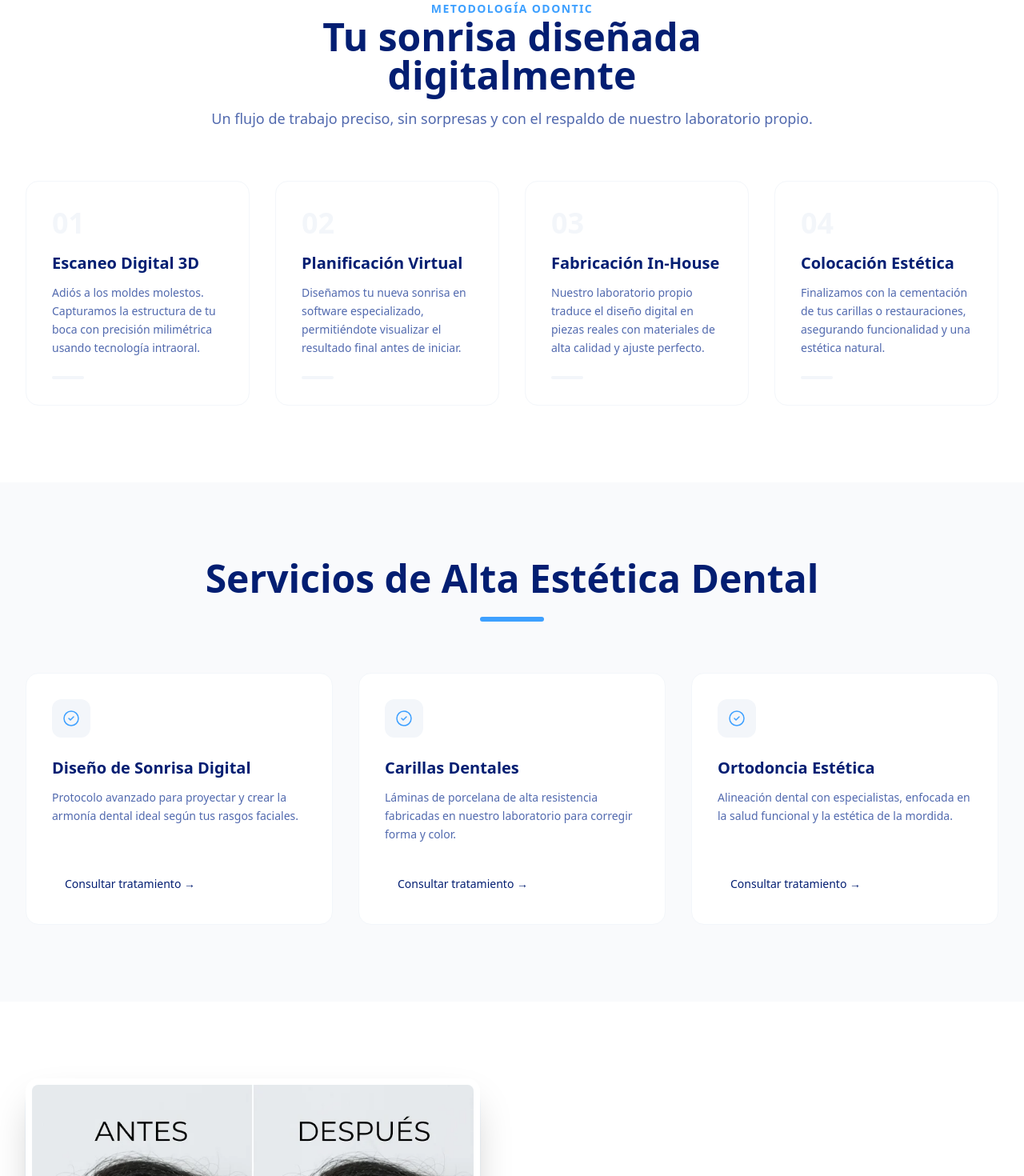
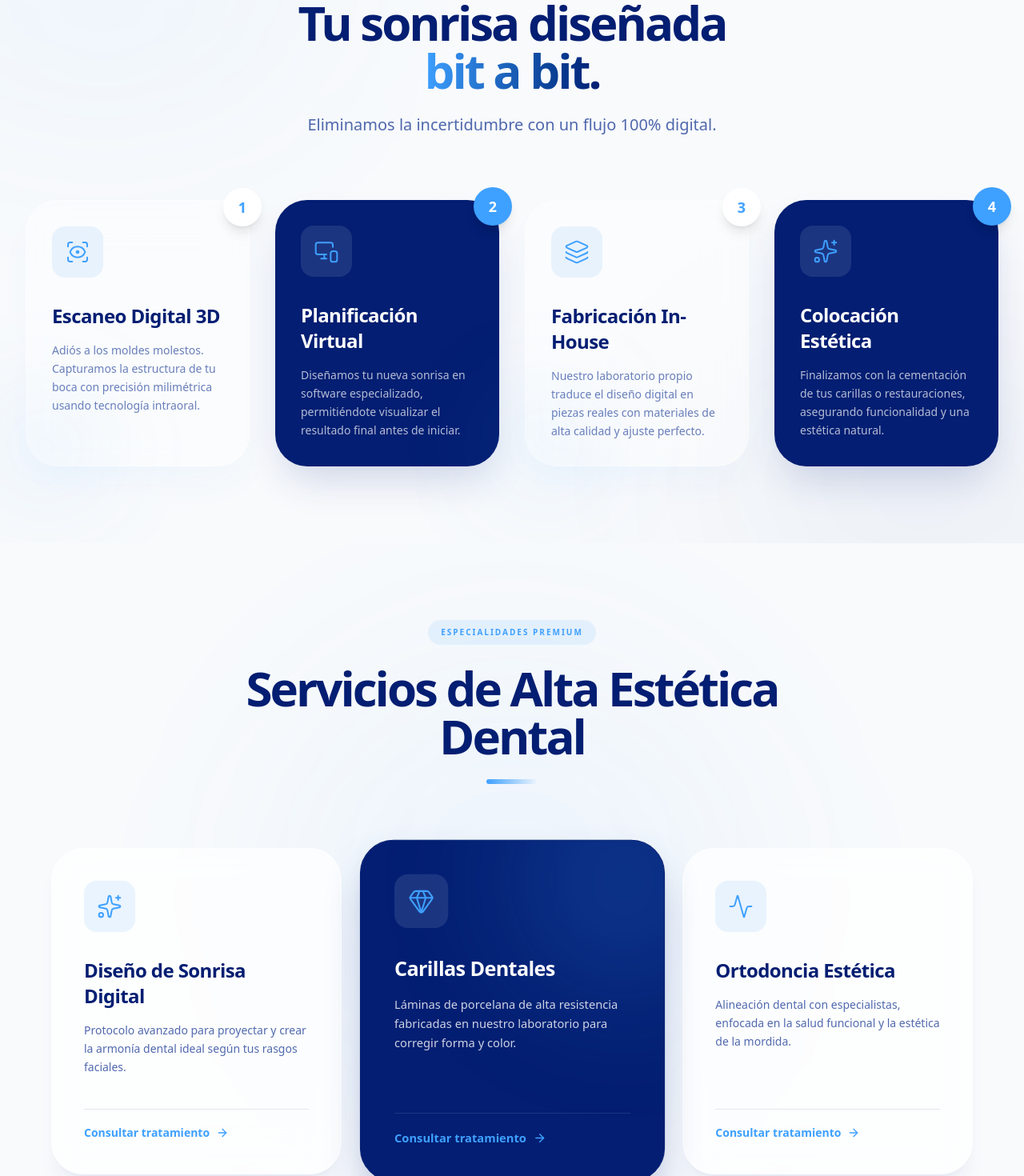
Before and after one commit to cursosdigital360-dot/WEBODNTIC, a Next.js app: page / in a window 1280 px wide. Shown: the part 1972-3442 px from the top of the page at 80% size. Built offline with nearby package versions, Linux system fonts and the light colour scheme.

Commit message:
update s5

```diff
--- a/components/sections/ProcessSection.tsx
+++ b/components/sections/ProcessSection.tsx
@@ -1,32 +1,44 @@
+'use client';
 import React from 'react';
 import { siteConfig } from '@/content/site.config';
 import Section from '@/components/ui/Section';
 import ProcessStepCard from '@/components/shared/ProcessStepCard';
+import { ScanEye, MonitorSmartphone, Layers, Sparkles } from 'lucide-react';
 
 export default function ProcessSection() {
   const { process } = siteConfig;
+  const icons = [ScanEye, MonitorSmartphone, Layers, Sparkles];
 
   return (
-    <Section id="proceso" className="bg-white">
-      <div className="text-center max-w-3xl mx-auto mb-16 space-y-4">
-        <span className="text-[#3EA0FF] font-bold uppercase tracking-widest text-sm">
-          Metodología Odontic
-        </span>
-        <h2 className="text-3xl md:text-5xl font-bold text-[#031E72]">
-          Tu sonrisa diseñada digitalmente
+    <Section id="proceso" className="bg-[#F8FAFC] relative overflow-hidden py-24">
+      {/* Fondo dinámico: rompe el blanco puro */}
+      <div className="absolute top-0 left-0 w-full h-full overflow-hidden pointer-events-none">
+        <div className="absolute -top-[10%] -left-[10%] w-[40%] h-[40%] bg-[#3EA0FF]/5 rounded-full blur-[120px]" />
+        <div className="absolute -bottom-[10%] -right-[10%] w-[40%] h-[40%] bg-[#031E72]/5 rounded-full blur-[120px]" />
+      </div>
+
+      <div className="text-center max-w-4xl mx-auto mb-20 space-y-6 relative z-10">
+        <h2 className="text-4xl md:text-6xl font-black text-[#031E72] tracking-tighter">
+          Tu sonrisa diseñada <br />
+          <span className="text-transparent bg-clip-text bg-gradient-to-r from-[#3EA0FF] to-[#031E72]">
+            bit a bit.
+          </span>
         </h2>
-        <p className="text-[#072A8C]/70 text-lg">
-          Un flujo de trabajo preciso, sin sorpresas y con el respaldo de nuestro laboratorio propio.
+        <p className="text-[#072A8C]/70 text-xl font-medium">
+          Eliminamos la incertidumbre con un flujo 100% digital.
         </p>
       </div>
 
-      <div className="grid grid-cols-1 md:grid-cols-2 lg:grid-cols-4 gap-6 lg:gap-8">
+      <div className="grid grid-cols-1 md:grid-cols-2 lg:grid-cols-4 gap-8 relative z-10">
         {process.steps.map((step, index) => (
           <ProcessStepCard
             key={index}
-            index={index + 1}
+            index={(index + 1).toString()}
             title={step.title}
             description={step.description}
+            Icon={icons[index]}
+            // Aquí está la magia del ritmo visual
+            isDark={index % 2 !== 0}
           />
         ))}
       </div>
--- a/components/sections/ServicesSection.tsx
+++ b/components/sections/ServicesSection.tsx
@@ -1,22 +1,34 @@
+'use client';
 import React from 'react';
 import { siteConfig } from '@/content/site.config';
 import Section from '@/components/ui/Section';
 import ServiceCard from '@/components/shared/ServiceCard';
+// Iconos de Lucide: Brillos para Diseño, Diamante para Carillas, Latido para Ortodoncia
+import { Sparkles, Gem, Activity } from 'lucide-react';
 
 export default function ServicesSection() {
   const { services, contact } = siteConfig;
-  const waLink = `https://wa.me/${contact.whatsapp.replace('+', '')}`;
+  // Botón con el mensaje prellenado conectado!
+  const waLink = `https://wa.me/${contact.whatsapp.replace('+', '')}?text=${encodeURIComponent(contact.whatsappMessage)}`;
+
+  const icons = [Sparkles, Gem, Activity];
 
   return (
-    <Section id="servicios" className="bg-[#F3F6FA]/50">
-      <div className="text-center max-w-3xl mx-auto mb-16">
-        <h2 className="text-3xl md:text-5xl font-bold text-[#031E72] mb-6">
+    <Section id="servicios" className="bg-[#F8FAFC] relative overflow-hidden py-24">
+      {/* Luz de fondo sutil para dar ambiente de modernidad */}
+      <div className="absolute top-1/2 left-1/2 -translate-x-1/2 -translate-y-1/2 w-[600px] h-[600px] bg-[#3EA0FF]/5 rounded-full blur-[120px] pointer-events-none" />
+
+      <div className="text-center max-w-3xl mx-auto mb-20 relative z-10">
+        <span className="text-[#3EA0FF] font-bold uppercase tracking-[0.2em] text-[10px] bg-[#3EA0FF]/10 px-4 py-2 rounded-full mb-6 inline-block">
+          Especialidades Premium
+        </span>
+        <h2 className="text-4xl md:text-5xl lg:text-6xl font-black text-[#031E72] tracking-tighter mb-6">
           {services.title}
         </h2>
-        <div className="w-20 h-1.5 bg-[#3EA0FF] mx-auto rounded-full" />
+        <div className="w-16 h-1.5 bg-gradient-to-r from-[#3EA0FF] to-transparent mx-auto rounded-full" />
       </div>
 
-      <div className="grid grid-cols-1 md:grid-cols-2 lg:grid-cols-3 gap-8">
+      <div className="grid grid-cols-1 md:grid-cols-3 gap-6 lg:gap-8 relative z-10 max-w-6xl mx-auto items-center">
         {services.items.map((service, index) => (
           <ServiceCard
             key={index}
@@ -24,6 +36,9 @@ export default function ServicesSection() {
             description={service.description}
             href={waLink}
             ctaLabel="Consultar tratamiento"
+            Icon={icons[index]}
+            // EL TRUCO: Solo la tarjeta 1 (la de en medio) será oscura
+            isDark={index === 1}
           />
         ))}
       </div>
--- a/components/shared/ProcessStepCard.tsx
+++ b/components/shared/ProcessStepCard.tsx
@@ -1,36 +1,49 @@
+'use client';
 import React from 'react';
+import { LucideIcon } from 'lucide-react';
 
 interface ProcessStepCardProps {
-  index: number;
+  index: string;
   title: string;
   description: string;
-  className?: string;
+  Icon: LucideIcon;
+  isDark?: boolean; // Propiedad clave para el ritmo
 }
 
-export default function ProcessStepCard({ index, title, description, className = "" }: ProcessStepCardProps) {
-  // Formatear el índice a 01, 02, etc.
-  const stepNumber = index < 10 ? `0${index}` : index;
+export default function ProcessStepCard({ index, title, description, Icon, isDark }: ProcessStepCardProps) {
+  return (
+    <div className={`relative p-8 rounded-[2.5rem] transition-all duration-500 hover:-translate-y-2 h-full flex flex-col shadow-2xl ${
+      isDark
+        ? 'bg-[#031E72] text-white shadow-blue-900/20'
+        : 'bg-white/40 backdrop-blur-xl border border-white/40 text-[#031E72] shadow-[#3EA0FF]/5'
+    }`}>
 
-  return (
-    <div className={`group p-8 rounded-2xl bg-white border border-[#F3F6FA] hover:border-[#3EA0FF]/30 transition-all duration-300 hover:shadow-xl hover:shadow-[#072A8C]/5 ${className}`}>
-      <div className="flex flex-col h-full">
-        <span className="text-4xl font-black text-[#F3F6FA] group-hover:text-[#3EA0FF]/10 transition-colors duration-300">
-          {stepNumber}
-        </span>
+      {/* Badge de Número */}
+      <div className={`absolute -top-4 -right-4 w-12 h-12 rounded-full flex items-center justify-center font-black text-lg shadow-lg ${
+        isDark ? 'bg-[#3EA0FF] text-white' : 'bg-white text-[#3EA0FF]'
+      }`}>
+        {index}
+      </div>
 
-        <div className="mt-4 space-y-3">
-          <h3 className="text-xl font-bold text-[#031E72] group-hover:text-[#3EA0FF] transition-colors duration-300">
-            {title}
-          </h3>
-          <p className="text-[#072A8C]/70 leading-relaxed text-sm">
-            {description}
-          </p>
-        </div>
+      {/* Icono con contenedor dinámico */}
+      <div className={`w-16 h-16 rounded-2xl flex items-center justify-center mb-8 transition-transform group-hover:rotate-12 ${
+        isDark ? 'bg-white/10 text-[#3EA0FF]' : 'bg-[#3EA0FF]/10 text-[#3EA0FF]'
+      }`}>
+        <Icon size={32} strokeWidth={1.5} />
+      </div>
 
-        <div className="mt-auto pt-6">
-          <div className="w-10 h-1 bg-[#F3F6FA] group-hover:w-full group-hover:bg-[#3EA0FF] transition-all duration-500 rounded-full" />
-        </div>
-      </div>
+      <h3 className={`text-2xl font-bold mb-4 tracking-tight ${isDark ? 'text-white' : 'text-[#031E72]'}`}>
+        {title}
+      </h3>
+
+      <p className={`text-sm leading-relaxed ${isDark ? 'text-white/70' : 'text-[#072A8C]/60'}`}>
+        {description}
+      </p>
+
+      {/* Decoración de Glassmorphism interna (solo en las claras) */}
+      {!isDark && (
+        <div className="absolute -bottom-10 -left-10 w-32 h-32 bg-[#3EA0FF]/10 rounded-full blur-3xl pointer-events-none" />
+      )}
     </div>
   );
 }
--- a/components/shared/ServiceCard.tsx
+++ b/components/shared/ServiceCard.tsx
@@ -1,12 +1,14 @@
+'use client';
 import React from 'react';
-import Button from '@/components/ui/Button';
+import { LucideIcon, ArrowRight } from 'lucide-react';
 
 interface ServiceCardProps {
   title: string;
   description: string;
   href?: string;
   ctaLabel?: string;
-  className?: string;
+  Icon: LucideIcon;
+  isDark?: boolean; // El prop que cambia la personalidad de la tarjeta
 }
 
 export default function ServiceCard({
@@ -14,36 +16,50 @@ export default function ServiceCard({
   description,
   href,
   ctaLabel = "Saber más",
-  className = ""
+  Icon,
+  isDark
 }: ServiceCardProps) {
   return (
-    <div className={`group flex flex-col p-8 bg-white border border-[#F3F6FA] rounded-2xl transition-all duration-300 hover:border-[#3EA0FF]/30 hover:shadow-xl hover:shadow-[#072A8C]/5 ${className}`}>
-      <div className="mb-6">
-        <div className="w-12 h-12 rounded-xl bg-[#F3F6FA] flex items-center justify-center group-hover:bg-[#3EA0FF]/10 transition-colors">
-          <svg className="w-6 h-6 text-[#3EA0FF]" fill="none" viewBox="0 0 24 24" stroke="currentColor">
-            <path strokeLinecap="round" strokeLinejoin="round" strokeWidth={1.5} d="M9 12l2 2 4-4m6 2a9 9 0 11-18 0 9 9 0 0118 0z" />
-          </svg>
+    <div className={`group flex flex-col p-8 sm:p-10 rounded-[2.5rem] transition-all duration-500 hover:-translate-y-3 relative overflow-hidden h-full ${
+      isDark
+        ? 'bg-[#031E72] text-white shadow-2xl shadow-blue-900/40 border border-[#031E72] z-10 md:scale-105' // La oscura resalta y es un poco más grande en desktop
+        : 'bg-white/70 backdrop-blur-xl border border-white text-[#031E72] shadow-xl shadow-[#072A8C]/5'
+    }`}>
+
+      {/* Decoración de luz interna para la tarjeta oscura */}
+      {isDark && (
+        <div className="absolute top-0 right-0 w-64 h-64 bg-[#3EA0FF]/20 rounded-full blur-[80px] -mr-20 -mt-20 pointer-events-none" />
+      )}
+
+      <div className="mb-8 relative z-10">
+        <div className={`w-16 h-16 rounded-2xl flex items-center justify-center transition-transform duration-500 group-hover:scale-110 group-hover:rotate-6 ${
+          isDark ? 'bg-white/10 text-[#3EA0FF]' : 'bg-[#3EA0FF]/10 text-[#3EA0FF]'
+        }`}>
+          <Icon size={32} strokeWidth={1.5} />
         </div>
       </div>
 
-      <h3 className="text-xl font-bold text-[#031E72] mb-3 group-hover:text-[#072A8C] transition-colors">
+      <h3 className={`text-2xl font-bold mb-4 tracking-tight relative z-10 ${isDark ? 'text-white' : 'text-[#031E72]'}`}>
         {title}
       </h3>
 
-      <p className="text-[#072A8C]/70 text-sm leading-relaxed mb-8 flex-grow">
+      <p className={`text-sm leading-relaxed mb-10 flex-grow relative z-10 ${isDark ? 'text-white/80' : 'text-[#072A8C]/70'}`}>
         {description}
       </p>
 
       {href && (
-        <Button
-          href={href}
-          variant="ghost"
-          size="sm"
-          className="justify-start px-0 text-[#3EA0FF] hover:translate-x-2 transition-transform"
-          external
-        >
-          {ctaLabel} →
-        </Button>
+        <div className="relative z-10 mt-auto pt-4 border-t border-current/10">
+          <a
+            href={href}
+            target="_blank"
+            rel="noopener noreferrer"
+            className={`inline-flex items-center gap-2 text-sm font-bold transition-all duration-300 group-hover:gap-4 ${
+              isDark ? 'text-[#3EA0FF] hover:text-white' : 'text-[#3EA0FF] hover:text-[#031E72]'
+            }`}
+          >
+            {ctaLabel} <ArrowRight size={16} />
+          </a>
+        </div>
       )}
     </div>
   );
--- a/content/site.config.ts
+++ b/content/site.config.ts
@@ -8,7 +8,6 @@ export const siteConfig = {
   contact: {
     phone: "311 202 0547",
     whatsapp: "+523112020547",
-    // NUEVO: Mensaje global prellenado para WhatsApp
     whatsappMessage: "Hola Odontic, visité su sitio web y me interesa agendar mi valoración digital. Quisiera información sobre el diseño de sonrisa y los planes de financiamiento.",
     address: "Calle Juan Escutia 168 A, Centro",
     city: "Tepic, Nayarit",
@@ -94,23 +93,26 @@ export const siteConfig = {
   },
 
   testimonials: {
-    title: "Historias de pacientes reales",
-    subtitle: "El impacto de un diseño de sonrisa digital va más allá de la estética; cambia cómo te presentas al mundo.",
+    title: "Opiniones en Google",
+    subtitle: "La confianza de nuestros pacientes es nuestro mejor respaldo. Más de 50 reseñas de 5 estrellas en Tepic.",
     items: [
       {
-        name: "Mariana V.",
-        treatment: "Diseño de Sonrisa & Carillas",
-        text: "Toda mi vida me tapé la boca al sonreír en las fotos. El nivel de detalle que lograron con el escáner 3D es increíble. Mis carillas se ven 100% naturales, nadie cree que no son mis dientes originales."
+        name: "Emily Elizabeth",
+        treatment: "Ortodoncia Digital",
+        text: "Excelente servicio, ahí llevé mi tratamiento de ortodoncia y me encantó, los doctores son muy amables y muy buenos en lo que hacen 👌🏻",
+        stars: 5
       },
       {
-        name: "Ricardo G.",
-        treatment: "Ortodoncia Estética",
-        text: "Lo que más me gustó fue la claridad. Desde el día uno pude ver en pantalla cómo iba a quedar mi mordida. El proceso fue exacto al plan, sin sorpresas en el precio ni en los tiempos."
+        name: "Jocelin Silva",
+        treatment: "Valoración Integral",
+        text: "Excelente atención desde el momento de agendar, trato muy amable y profesional, me ofrecieron opciones de tratamiento de acuerdo a mi necesidad.",
+        stars: 5
       },
       {
-        name: "Elena M.",
-        treatment: "Restauración Integral",
-        text: "El hecho de que tengan su propio laboratorio en Tepic hizo toda la diferencia. Los ajustes los hicieron ahí mismo en la cita. Un trato completamente premium y profesional."
+        name: "Irma Briseño",
+        treatment: "Implantes Dentales",
+        text: "Hoy comparto mi experiencia en Odontic Clínica Dental Integral, estoy muy contenta con mis implantes, me siento segura y... (Ver más)",
+        stars: 5
       }
     ]
   },
@@ -149,7 +151,6 @@ export const siteConfig = {
     ctaLabel: "Solicita tu valoración aquí",
   },
 
-  // NUEVA SECCIÓN: Galería de Fotos Reales
   gallery: {
     title: "Excelencia Clínica y Calidad Humana",
     subtitle: "Conoce nuestras instalaciones de vanguardia y al equipo de especialistas dedicados a transformar tu sonrisa en Tepic.",
--- a/package.json
+++ b/package.json
@@ -9,6 +9,7 @@
     "lint": "eslint"
   },
   "dependencies": {
+    "lucide-react": "^1.11.0",
     "next": "16.2.4",
     "react": "19.2.4",
     "react-dom": "19.2.4"
--- a/src/app/(marketing)/page.tsx
+++ b/src/app/(marketing)/page.tsx
@@ -12,6 +12,7 @@ import GallerySection from '@/components/sections/GallerySection'; // <-- Nueva
 import LabSection from '@/components/sections/LabSection';
 import PricingSection from '@/components/sections/PricingSection';
 import FAQSection from '@/components/sections/FAQSection';
+import MapSection from '@/components/sections/MapSection'; // <-- Importa el mapa
 import ContactSection from '@/components/sections/ContactSection';
 
 // Botón persistente
@@ -45,6 +46,7 @@ export default function HomePage() {
       <LabSection />
       <PricingSection />
       <FAQSection />
+      <MapSection />
       <ContactSection />
       <WhatsAppStickyButton />
     </main>
```
Also changed, not shown: components/sections/MapSection.tsx (added, +21 -0 lines), components/sections/PricingSection.tsx (+81 -68 lines), 1 other file (tests, documents, lock files or other folders).
